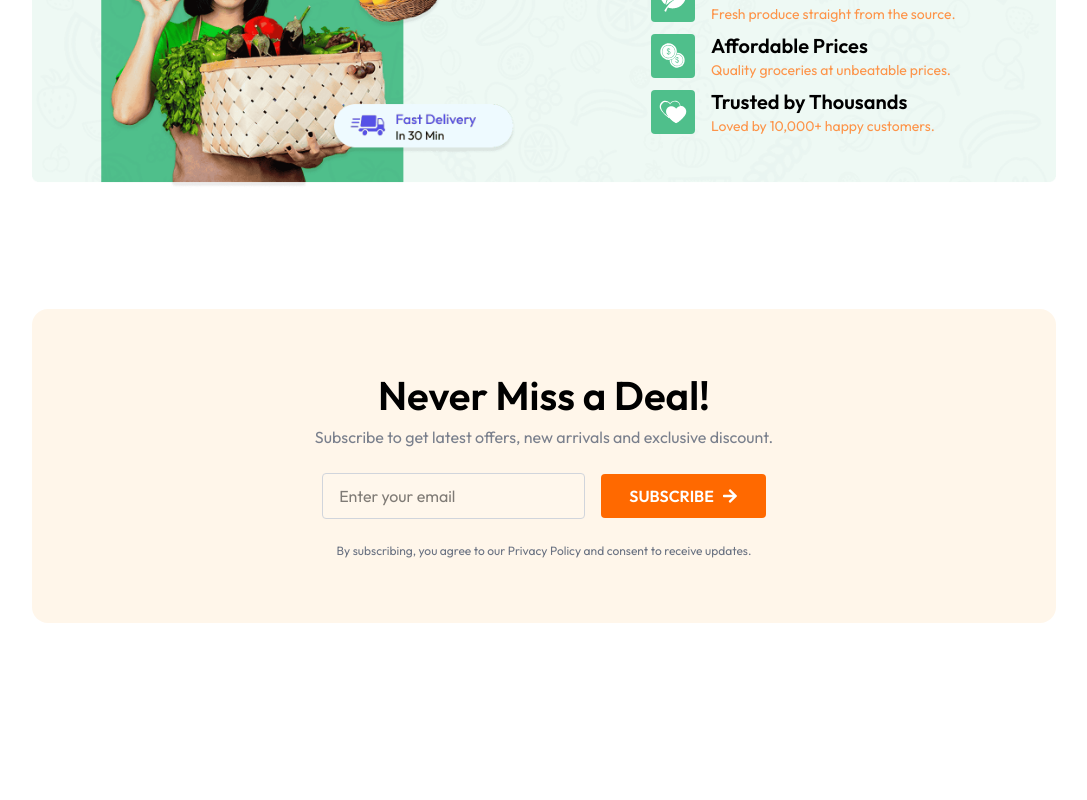
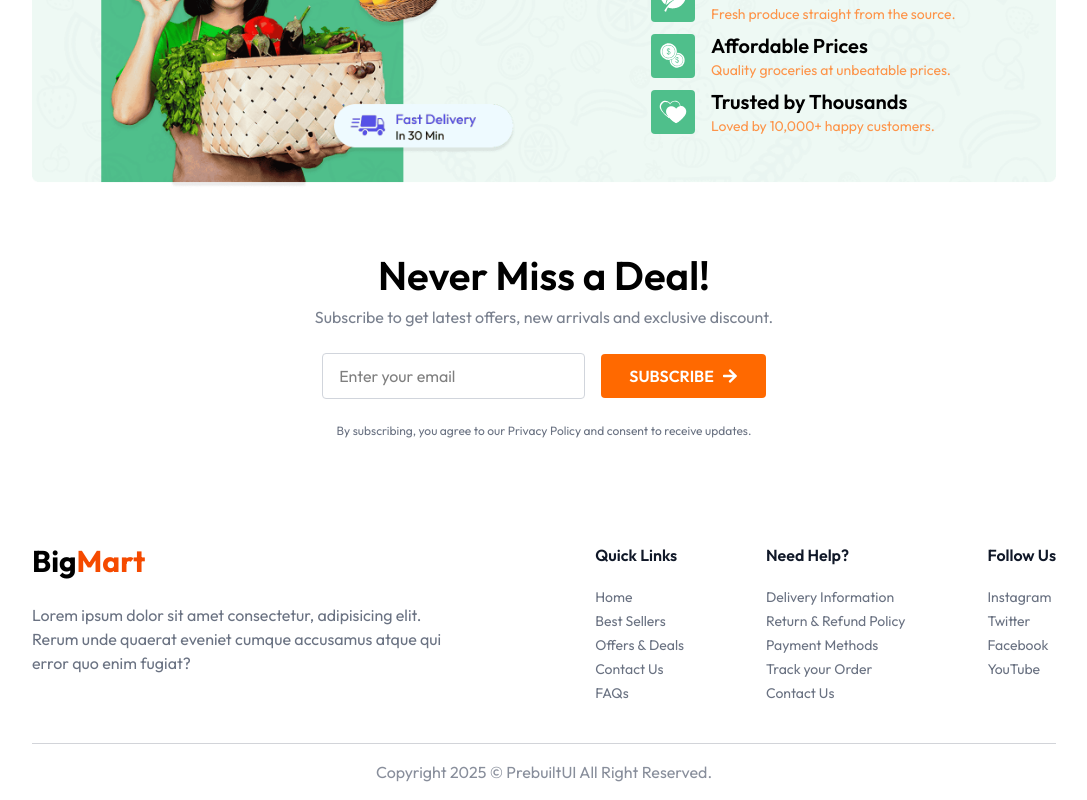
Before and after one commit to mukeshchau407/Grocery-Market, a React (Vite) app in the folder Frontend/: page / in a window 1280 px wide. Shown: the part 1600-2400 px from the top of the page, without its empty margins (96-1183 px from the left). Before the commit the page ends 2343 px from the top, so only its background shows below. Built offline with nearby package versions, Linux system fonts and the light colour scheme.

Commit message:
initial commit

```diff
--- /dev/null
+++ b/Frontend/src/components/Footer.jsx
@@ -0,0 +1,61 @@
+const Footer = () => {
+  const linkSections = [
+    {
+      title: "Quick Links",
+      links: ["Home", "Best Sellers", "Offers & Deals", "Contact Us", "FAQs"],
+    },
+    {
+      title: "Need Help?",
+      links: [
+        "Delivery Information",
+        "Return & Refund Policy",
+        "Payment Methods",
+        "Track your Order",
+        "Contact Us",
+      ],
+    },
+    {
+      title: "Follow Us",
+      links: ["Instagram", "Twitter", "Facebook", "YouTube"],
+    },
+  ];
+
+  return (
+    <div className="mt-16">
+      <div className="flex flex-col md:flex-row items-start justify-between gap-10 py-10 border-b border-gray-500/30 text-gray-500">
+        <div>
+          <h2 className="text-black font-bold text-3xl">
+            Big<span className="text-orange-600">Mart</span>
+          </h2>
+          <p className="max-w-[410px] mt-6">
+            Lorem ipsum dolor sit amet consectetur, adipisicing elit. Rerum unde
+            quaerat eveniet cumque accusamus atque qui error quo enim fugiat?
+          </p>
+        </div>
+        <div className="flex flex-wrap justify-between w-full md:w-[45%] gap-5">
+          {linkSections.map((section, index) => (
+            <div key={index}>
+              <h3 className="font-semibold text-base text-gray-900 md:mb-5 mb-2">
+                {section.title}
+              </h3>
+              <ul className="text-sm space-y-1">
+                {section.links.map((link, i) => (
+                  <li key={i}>
+                    <a href="#" className="hover:underline transition">
+                      {link}
+                    </a>
+                  </li>
+                ))}
+              </ul>
+            </div>
+          ))}
+        </div>
+      </div>
+      <p className="py-4 text-center text-sm md:text-base text-gray-500/80">
+        Copyright 2025 © PrebuiltUI All Right Reserved.
+      </p>
+    </div>
+  );
+};
+
+export default Footer;
--- a/Frontend/src/components/NewsLetter.jsx
+++ b/Frontend/src/components/NewsLetter.jsx
@@ -2,7 +2,7 @@ import React from "react";
 import { FaArrowRight } from "react-icons/fa";
 const newsletter = () => {
   return (
-    <div className="flex flex-col items-center rounded-2xl px-4 py-12 md:py-16 mx-2 lg:mx-auto my-30 bg-orange-100/50 ">
+    <div className="flex flex-col items-center rounded-2xl px-4 mx-2 mt-16 ">
       <div className="flex flex-col justify-center items-center text-center">
         <h1 className="text-4xl md:text-[40px] font-semibold">
           Never Miss a Deal!
--- a/Frontend/src/pages/Home.jsx
+++ b/Frontend/src/pages/Home.jsx
@@ -4,6 +4,7 @@ import Categories from "../components/Categories";
 import BestSeller from "../components/BestSeller";
 import BottonBanner from "../components/BottonBanner";
 import NewsLetter from "../components/NewsLetter";
+import Footer from "../components/Footer";
 
 const Home = () => {
   return (
@@ -13,6 +14,7 @@ const Home = () => {
       <BestSeller />
       <BottonBanner />
       <NewsLetter />
+      <Footer />
     </div>
   );
 };
```
